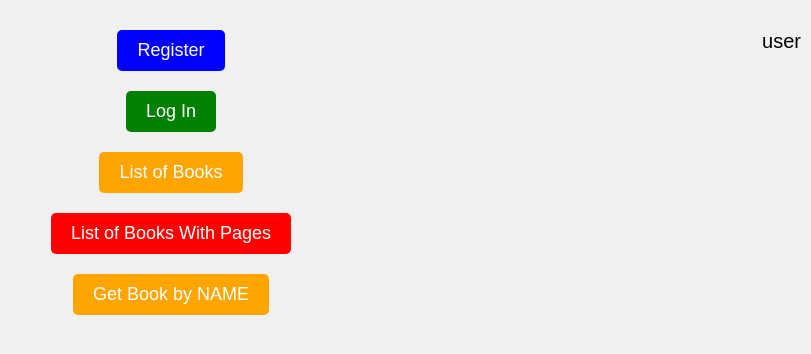
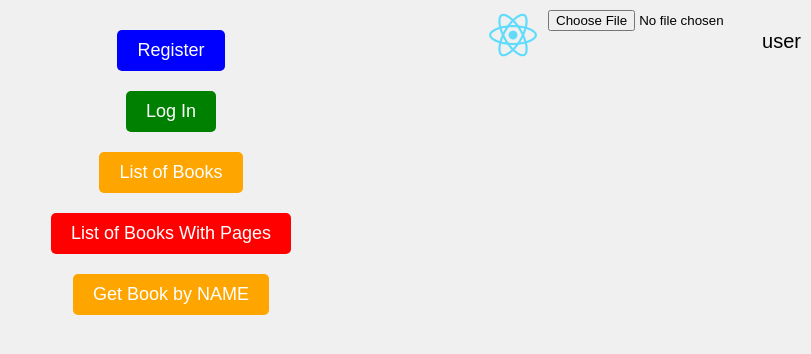
Before and after one commit to igrek-ovs/WebLibraryClient, a React (Create React App) app: page / in a window 1280 px wide. Shown: the top 354 px of the page, without its empty margins (469-1280 px from the left). Built offline with nearby package versions, Linux system fonts and the light colour scheme.

Commit message:
fix with changing avatar

```diff
--- a/src/App.tsx
+++ b/src/App.tsx
@@ -11,7 +11,7 @@ import GetBooksOnDifPages from "./components/Book/PaginationBookListComponent";
 import UpdateBookComponent from "./components/Book/UpdateBookComponent";
 import {
     booksLinkStyle,
-    booksWithPagesLinkStyle,
+    booksWithPagesLinkStyle, commonStyle,
     containerStyle,
     linkStyle,
     loginLinkStyle,
@@ -27,12 +27,16 @@ interface AppProps {
 const App: React.FC<AppProps> = () => {
     const [isAuthenticated, setIsAuthenticated] = useState<boolean>(false);
     const [username, setUsername] = useState<string>('user');
+    const [avatarPath, setAvatarPath] = useState<string | null>(null);
     useEffect(() => {
         const getUserName = async () => {
             try {
                 const userId = localStorage.getItem('userId');
                 const response = await api.get(`/api/Auth/get-user-name/${userId}`);
                 setUsername(response.data);
+
+                const avatarResponse = await api.get(`/api/Auth/get-user-avatar/${userId}`);
+                setAvatarPath(avatarResponse.data);
             } catch (error) {
                 console.log(error);
             }
@@ -42,14 +46,51 @@ const App: React.FC<AppProps> = () => {
         if (isAuthenticated) {
             getUserName();
         }
-    }, []);
+    }, [isAuthenticated]);
 
+    const handleAvatarUpload = async (event: React.ChangeEvent<HTMLInputElement>) => {
+        const userId = localStorage.getItem('userId');
+
+        if (userId && event.target.files && event.target.files.length > 0) {
+            const file = event.target.files[0];
+            const formData = new FormData();
+            formData.append('file', file);
+            console.log(formData);
+
+            try {
+                await api.delete(`/api/Auth/delete-user-avatar/${userId}`);
+
+                const imageResponse = await api.post('/api/Book/upload-image', formData, {
+                    headers: {
+                        'Content-Type': 'multipart/form-data',
+                    },
+                });
+                console.log(imageResponse.data);
+                const imagePath = imageResponse.data;
+                await api.post(`/api/Auth/add-avatar/${userId}`, imagePath);
+
+
+                const avatarResponse = await api.get(`/api/Auth/get-user-avatar/${userId}`);
+                setAvatarPath(avatarResponse.data);
+            } catch (error) {
+                console.error('Avatar upload failed:', error);
+            }
+        }
+    };
 
     return (
         <div className="App" style={containerStyle}>
-            <p style={userNameStyle}>
-                {username}
-            </p>
+            <div style={commonStyle}>
+                <p style={userNameStyle}>
+                    {username}
+                </p>
+                {avatarPath ? (
+                    <img src={avatarPath} alt="User Avatar" style={{maxWidth: '50px', borderRadius: '20%'}}/>
+                ) : (
+                    <img src="logo192.png" alt="Default Avatar" style={{maxWidth: '50px', borderRadius: '50%'}}/>
+                )}
+                <input type="file" accept="image/*" onChange={handleAvatarUpload} style={{marginLeft: '10px'}}/>
+            </div>
             <Link to="/register" style={registerLinkStyle}>
                 Register
             </Link>
--- a/src/styles.ts
+++ b/src/styles.ts
@@ -46,3 +46,13 @@ export const userNameStyle: React.CSSProperties = {
   right: '10px',
   fontSize: '20px',
 };
+
+export const commonStyle: React.CSSProperties = {
+  position: 'fixed',
+  top: '10px',
+  right: '10px',
+  fontSize: '20px',
+  display: 'flex',
+  alignItems: 'flex-start',
+  justifyContent: 'flex-end',
+};
```
